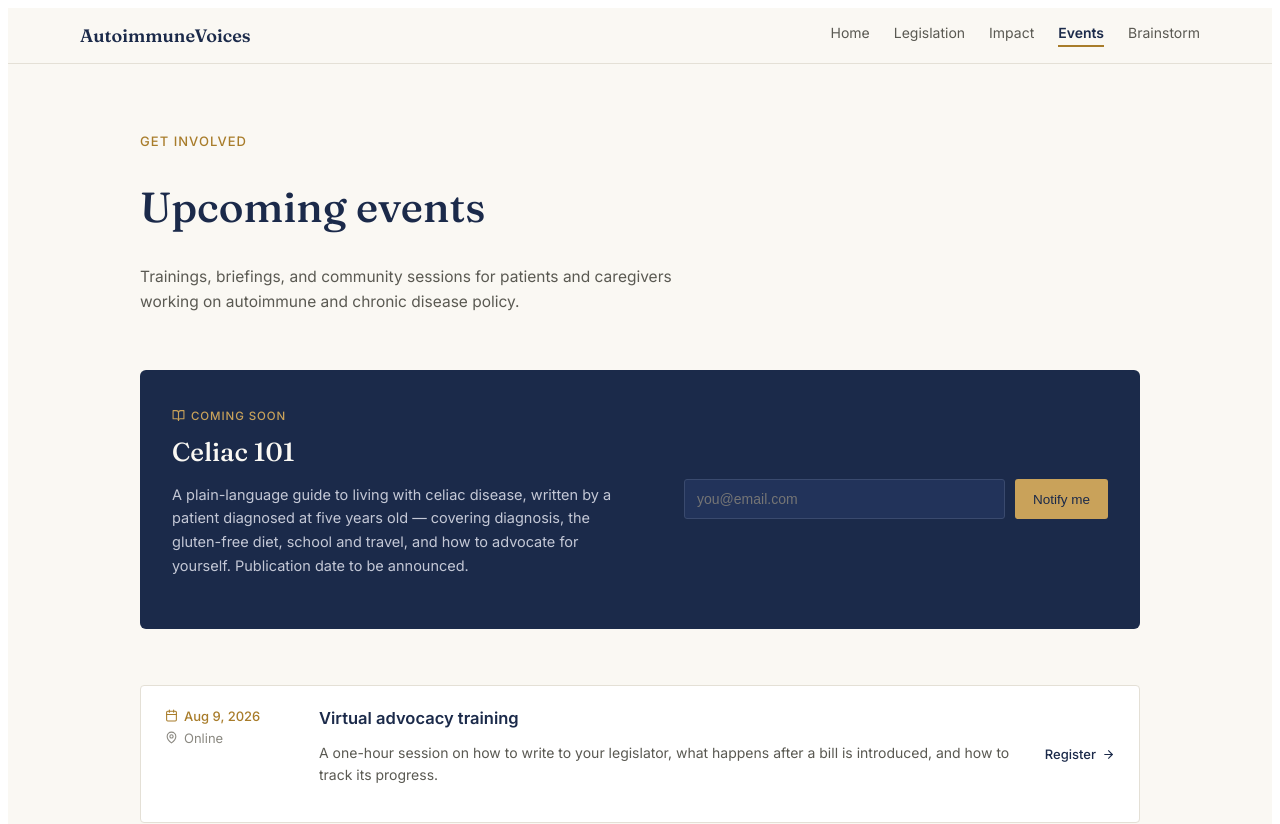
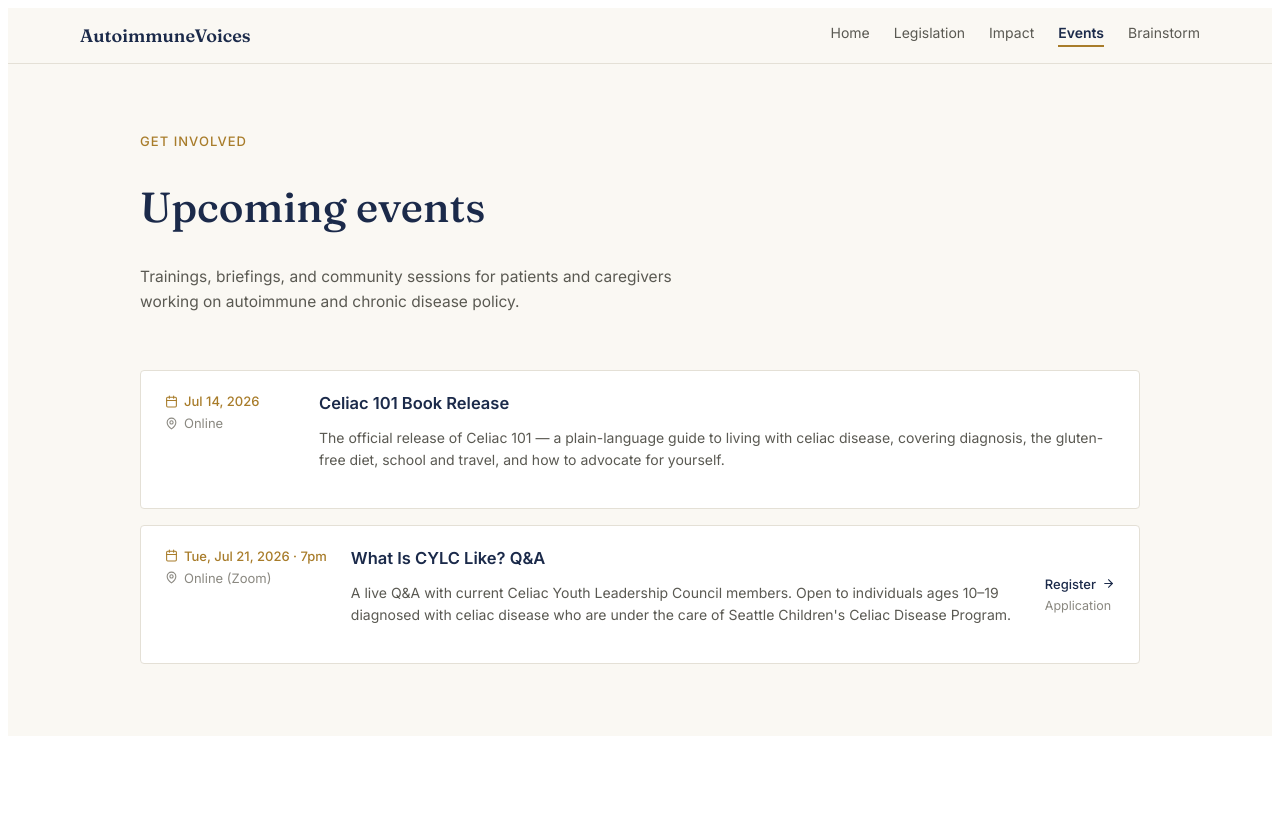
Before and after one commit to AadyaS26/patient-voice-coalition, a React (Vite) app: page /events in a window 1280 px wide. Shown: the top 824 px of the page. After the commit the page ends 800 px from the top, so only its background shows below. Built offline with nearby package versions, Linux system fonts and the light colour scheme.

Commit message:
Real events with working links, remove duplicate branding on Impact page

```diff
--- a/src/pages/Events.jsx
+++ b/src/pages/Events.jsx
@@ -1,46 +1,28 @@
-import React, { useState } from "react";
+import React from "react";
 import Nav from "../components/Nav";
-import { Calendar, MapPin, ArrowRight, BookOpen, Check } from "lucide-react";
+import { Calendar, MapPin, ArrowRight } from "lucide-react";
 
 const FONT_IMPORT = `@import url('https://fonts.googleapis.com/css2?family=Fraunces:opsz,wght@9..144,400;9..144,500;9..144,600&family=Inter:wght@400;500;600&display=swap');`;
 
 const EVENTS = [
   {
-    date: "Aug 9, 2026",
-    title: "Virtual advocacy training",
+    date: "Jul 14, 2026",
+    title: "Celiac 101 Book Release",
     location: "Online",
-    body: "A one-hour session on how to write to your legislator, what happens after a bill is introduced, and how to track its progress.",
+    body: "The official release of Celiac 101 — a plain-language guide to living with celiac disease, covering diagnosis, the gluten-free diet, school and travel, and how to advocate for yourself.",
   },
   {
-    date: "Sept 12, 2026",
-    title: "Celiac Youth Leadership Council meeting",
-    location: "Online",
-    body: "Monthly council meeting for youth advocates working on celiac disease policy and awareness projects.",
-  },
-  {
-    date: "Oct 3, 2026",
-    title: "Congressional Celiac Disease Caucus briefing",
-    location: "Washington, D.C.",
-    body: "A briefing open to patient advocates on current legislative priorities for the celiac disease community.",
-  },
-  {
-    date: "Nov 14, 2026",
-    title: "Patient story workshop",
-    location: "Online",
-    body: "A working session for patients who want help turning their own diagnosis story into written or spoken testimony.",
+    date: "Tue, Jul 21, 2026 · 7pm",
+    title: "What Is CYLC Like? Q&A",
+    location: "Online (Zoom)",
+    body: "A live Q&A with current Celiac Youth Leadership Council members. Open to individuals ages 10–19 diagnosed with celiac disease who are under the care of Seattle Children's Celiac Disease Program.",
+    url: "https://us06web.zoom.us/meeting/register/63PZ6FKZTHqgGcmTTb3kPQ",
+    secondaryUrl: "https://docs.google.com/forms/d/e/1FAIpQLSf1_cfkMgcNCS9UnQakKbvGnjE5dOCHtTo1KChSHglcpFJyHQ/viewform?usp=header",
+    secondaryLabel: "Application",
   },
 ];
 
 export default function EventsPage() {
-  const [email, setEmail] = useState("");
-  const [joined, setJoined] = useState(false);
-
-  const handleJoin = (e) => {
-    e.preventDefault();
-    if (!email.trim()) return;
-    setJoined(true);
-  };
-
   return (
     <div style={{ fontFamily: "Inter, sans-serif", color: "#2B2A28", background: "#FAF8F3", minHeight: "100%" }}>
       <style>{FONT_IMPORT}</style>
@@ -57,88 +39,6 @@ export default function EventsPage() {
         <p style={{ fontSize: 15.5, lineHeight: 1.6, color: "#5A5952", maxWidth: 560, marginTop: 16 }}>
           Trainings, briefings, and community sessions for patients and caregivers working on autoimmune and chronic disease policy.
         </p>
-      </section>
-
-      {/* Book teaser */}
-      <section style={{ maxWidth: 1000, margin: "0 auto", padding: "0 24px 56px" }}>
-        <div
-          style={{
-            background: "#1B2A4A",
-            borderRadius: 6,
-            padding: "36px 32px",
-            display: "flex",
-            gap: 28,
-            alignItems: "center",
-            flexWrap: "wrap",
-          }}
-        >
-          <div style={{ flex: "1 1 320px" }}>
-            <span
-              style={{
-                fontSize: 11.5,
-                textTransform: "uppercase",
-                letterSpacing: "0.08em",
-                color: "#C9A25A",
-                fontWeight: 500,
-                display: "inline-flex",
-                alignItems: "center",
-                gap: 6,
-              }}
-            >
-              <BookOpen size={13} /> Coming soon
-            </span>
-            <h2 style={{ fontFamily: "Fraunces, serif", fontSize: 26, color: "#FAF8F3", margin: "10px 0 10px", fontWeight: 500 }}>
-              Celiac 101
-            </h2>
-            <p style={{ fontSize: 14.5, lineHeight: 1.65, color: "#C4C8D6", maxWidth: 460 }}>
-              A plain-language guide to living with celiac disease, written by a patient diagnosed at five years old — covering diagnosis, the gluten-free
-              diet, school and travel, and how to advocate for yourself. Publication date to be announced.
-            </p>
-          </div>
-
-          <div style={{ flex: "1 1 260px", minWidth: 260 }}>
-            {joined ? (
-              <div style={{ display: "flex", alignItems: "center", gap: 8, color: "#C9A25A", fontSize: 14 }}>
-                <Check size={16} /> You're on the list — we'll email you at launch.
-              </div>
-            ) : (
-              <form onSubmit={handleJoin} style={{ display: "flex", gap: 10, flexWrap: "wrap" }}>
-                <input
-                  type="email"
-                  required
-                  value={email}
-                  onChange={(e) => setEmail(e.target.value)}
-                  placeholder="you@email.com"
-                  style={{
-                    flex: "1 1 180px",
-                    padding: "11px 12px",
-                    borderRadius: 3,
-                    border: "1px solid #3A4A6E",
-                    background: "#22335A",
-                    color: "#FAF8F3",
-                    fontSize: 14,
-                  }}
-                />
-                <button
-                  type="submit"
-                  style={{
-                    fontSize: 13.5,
-                    fontWeight: 500,
-                    color: "#1B2A4A",
-                    background: "#C9A25A",
-                    border: "none",
-                    padding: "11px 18px",
-                    borderRadius: 3,
-                    cursor: "pointer",
-                    whiteSpace: "nowrap",
-                  }}
-                >
-                  Notify me
-                </button>
-              </form>
-            )}
-          </div>
-        </div>
       </section>
 
       {/* Events list */}
@@ -169,12 +69,30 @@ export default function EventsPage() {
               <h3 style={{ fontSize: 16.5, fontWeight: 600, color: "#1B2A4A", margin: "0 0 6px" }}>{e.title}</h3>
               <p style={{ fontSize: 14, lineHeight: 1.6, color: "#5A5952" }}>{e.body}</p>
             </div>
-            <a
-              href="#"
-              style={{ fontSize: 13, fontWeight: 500, color: "#1B2A4A", textDecoration: "none", display: "inline-flex", alignItems: "center", gap: 6, alignSelf: "center" }}
-            >
-              Register <ArrowRight size={13} />
-            </a>
+            {(e.url || e.secondaryUrl) && (
+              <div style={{ display: "flex", flexDirection: "column", gap: 6, alignSelf: "center" }}>
+                {e.url && (
+                  <a
+                    href={e.url}
+                    target="_blank"
+                    rel="noreferrer"
+                    style={{ fontSize: 13, fontWeight: 500, color: "#1B2A4A", textDecoration: "none", display: "inline-flex", alignItems: "center", gap: 6 }}
+                  >
+                    Register <ArrowRight size={13} />
+                  </a>
+                )}
+                {e.secondaryUrl && (
+                  <a
+                    href={e.secondaryUrl}
+                    target="_blank"
+                    rel="noreferrer"
+                    style={{ fontSize: 12.5, color: "#8A8880", textDecoration: "none" }}
+                  >
+                    {e.secondaryLabel || "Learn more"}
+                  </a>
+                )}
+              </div>
+            )}
           </div>
         ))}
       </section>
--- a/src/pages/Impact.jsx
+++ b/src/pages/Impact.jsx
@@ -120,9 +120,6 @@ export default function ImpactPage() {
       <Nav />
 
       <section style={{ maxWidth: 700, margin: "0 auto", padding: "56px 24px 40px" }}>
-        <p style={{ fontSize: 13, letterSpacing: "0.08em", textTransform: "uppercase", color: "#A87C2A", fontWeight: 500, marginBottom: 16 }}>
-          AutoimmuneVoices
-        </p>
         <h1 style={{ fontFamily: "Fraunces, serif", fontWeight: 500, fontSize: "clamp(44px, 8vw, 76px)", lineHeight: 1.05, color: "#1B2A4A", letterSpacing: "-0.01em" }}>
           Our impact
         </h1>
```
